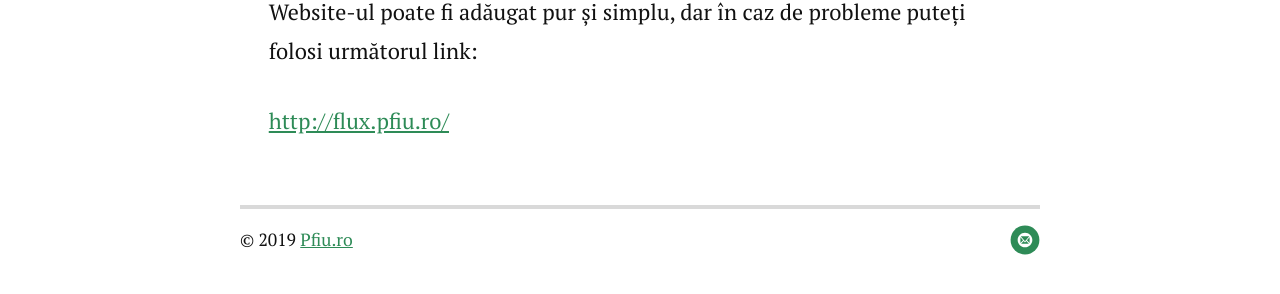
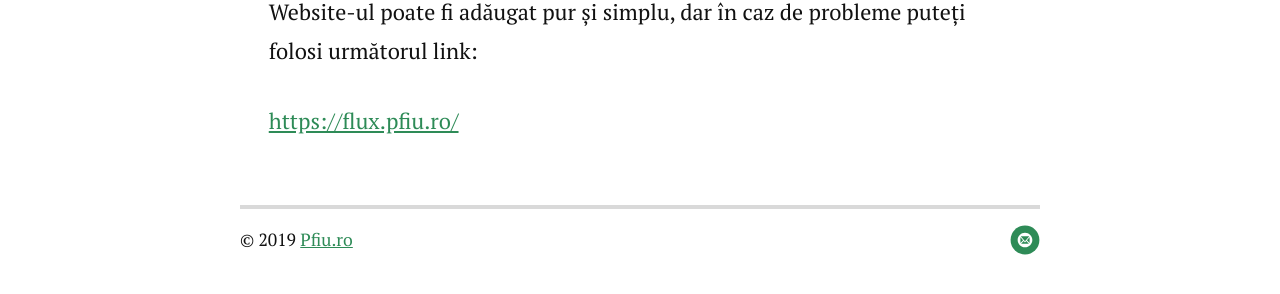
Before and after one commit to alexandru/pfiu.ro, a Jekyll site: the page built from abonament.html, in a window 1280 px wide. Shown: the part 1229-1523 px from the top of the page. Built offline with Jekyll 4.4.1, drawn with Linux system fonts in a browser that asks for light colours; nearby versions of some CDN libraries; some of the changed lines change nothing that is shown.

Commit message:
Feed url should use https

```diff
--- a/_config.yml
+++ b/_config.yml
@@ -4,7 +4,7 @@ description: Explorări, dietă, viață
 url: https://pfiu.ro
 baseurl: ""
 permalink: :year/:month/:day/:title/
-feed: http://flux.pfiu.ro/
+feed: https://flux.pfiu.ro/
 
 include: ["_redirects"]
 
```
